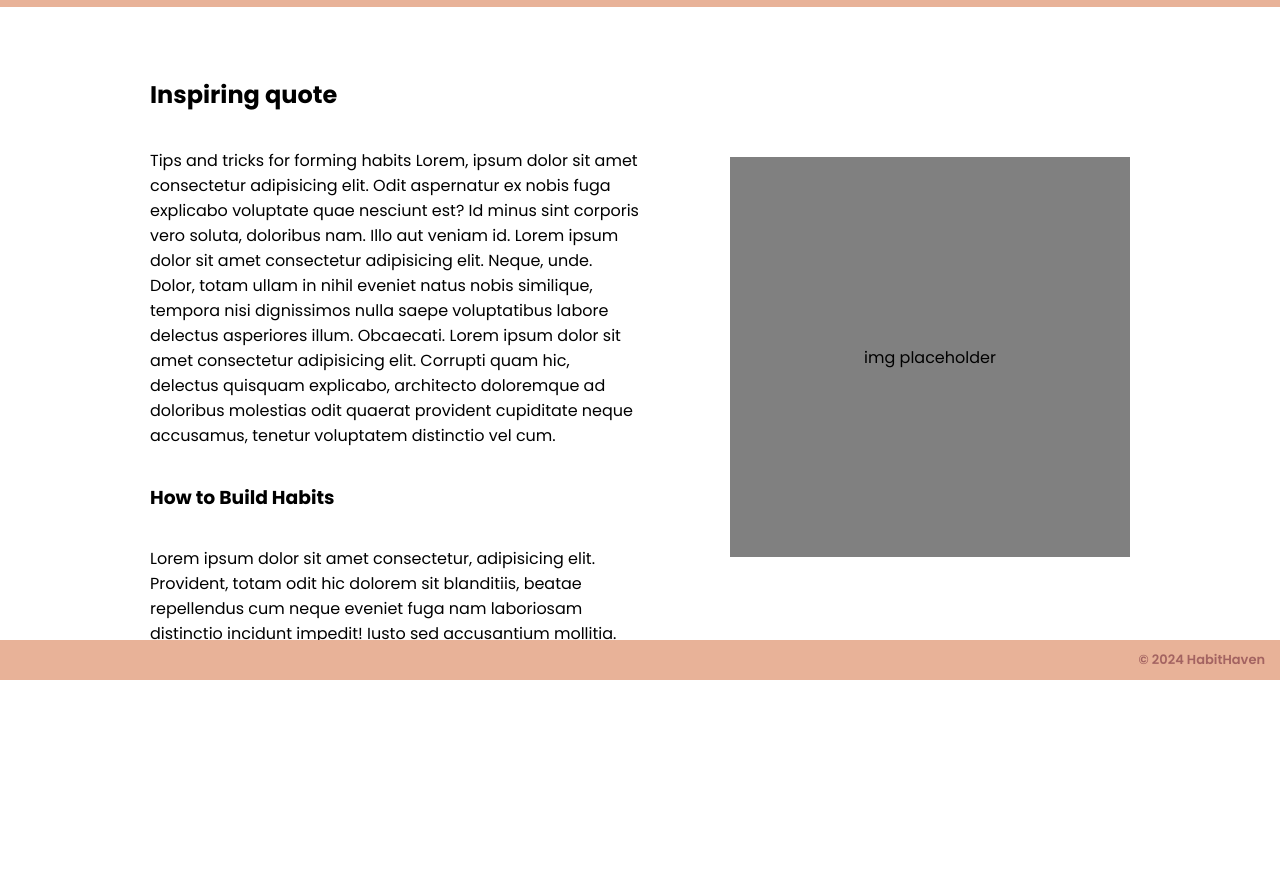
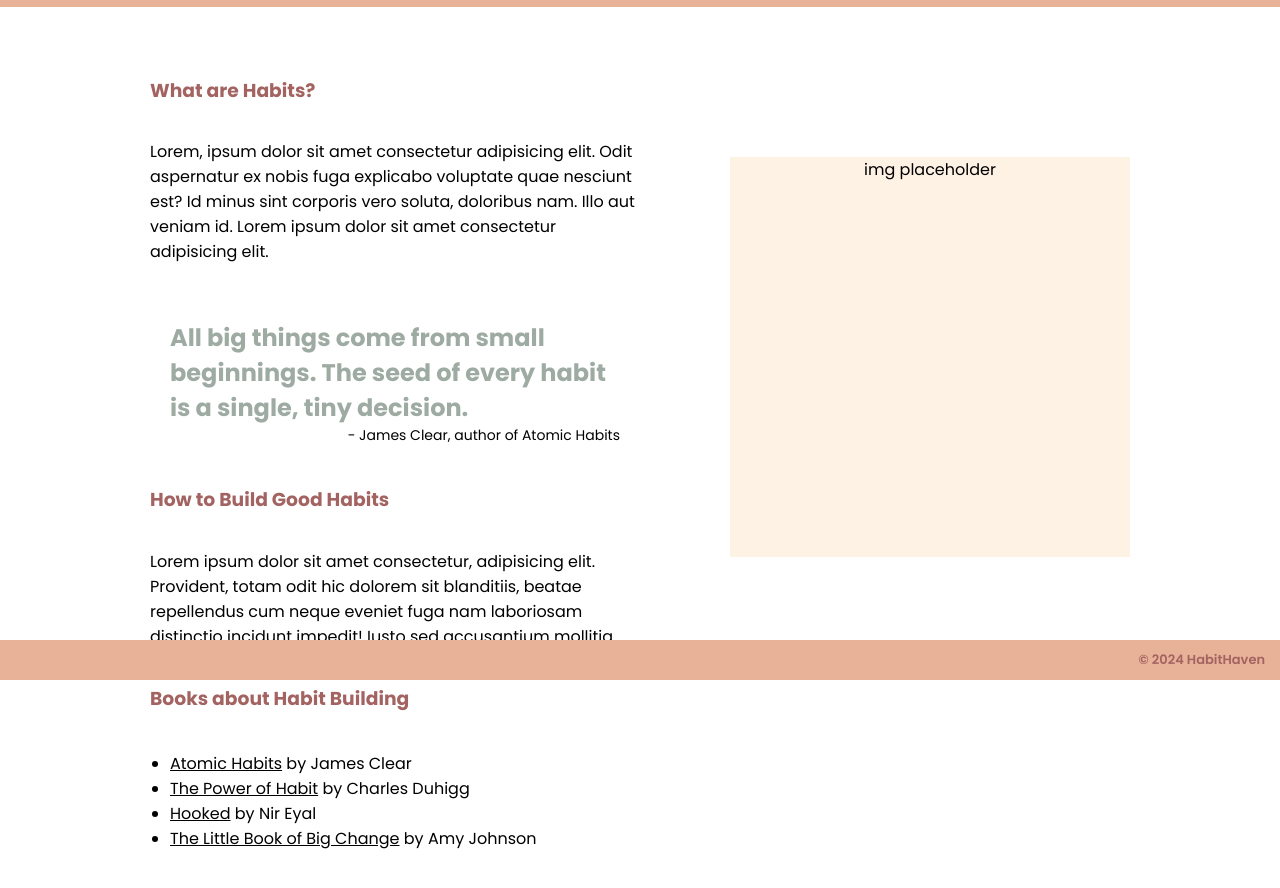
Before and after one commit to thefirstnoellle/habitHaven, a plain HTML site: page inspiration.html in a window 1280 px wide. Shown: the part 120-1008 px from the top of the page. Drawn offline with Linux system fonts and the light colour scheme.

Commit message:
styling habit inspiration page

```diff
--- a/inspiration.html
+++ b/inspiration.html
@@ -30,12 +30,27 @@
 
     <div class="main">
         <div class="inspiration-main">
-            <h2>Inspiring quote</h2>
-            <p>Tips and tricks for forming habits
-                Lorem, ipsum dolor sit amet consectetur adipisicing elit. Odit aspernatur ex nobis fuga explicabo voluptate quae nesciunt est? Id minus sint corporis vero soluta, doloribus nam. Illo aut veniam id. Lorem ipsum dolor sit amet consectetur adipisicing elit. Neque, unde. Dolor, totam ullam in nihil eveniet natus nobis similique, tempora nisi dignissimos nulla saepe voluptatibus labore delectus asperiores illum. Obcaecati. Lorem ipsum dolor sit amet consectetur adipisicing elit. Corrupti quam hic, delectus quisquam explicabo, architecto doloremque ad doloribus molestias odit quaerat provident cupiditate neque accusamus, tenetur voluptatem distinctio vel cum.
+            <h3>What are Habits?</h3>
+            <p> Lorem, ipsum dolor sit amet consectetur adipisicing elit. Odit aspernatur ex nobis fuga explicabo voluptate quae nesciunt est? Id minus sint corporis vero soluta, doloribus nam. Illo aut veniam id. Lorem ipsum dolor sit amet consectetur adipisicing elit.
             </p>
-            <h3>How to Build Habits </h3>
+
+            <div id="quote-container">
+                <h2>All big things come from small beginnings. The seed of every habit is a single, tiny decision.</h2>
+                <p>- James Clear, author of Atomic Habits</p>
+            </div>
+
+            <h3>How to Build Good Habits </h3>
             <p>Lorem ipsum dolor sit amet consectetur, adipisicing elit. Provident, totam odit hic dolorem sit blanditiis, beatae repellendus cum neque eveniet fuga nam laboriosam distinctio incidunt impedit! Iusto sed accusantium mollitia.</p>
+
+            <div>
+                <h3>Books about Habit Building</h3>
+                <ul>
+                    <li><a href="https://www.amazon.ca/Atomic-Habits-James-Clear/dp/1847941834/ref=asc_df_1847941834/?tag=googleshopc0c-20&linkCode=df0&hvadid=292896530858&hvpos=&hvnetw=g&hvrand=10804632248540936789&hvpone=&hvptwo=&hvqmt=&hvdev=c&hvdvcmdl=&hvlocint=&hvlocphy=9000016&hvtargid=pla-551566274852&psc=1&mcid=a77ee14cd4ba32b4957411a5bdece1a1"  target="_blank">Atomic Habits</a> by James Clear</li>
+                    <li><a href="https://www.amazon.ca/Power-Habit-What-Life-Business/dp/0385669763/ref=asc_df_0385669763/?tag=googleshopc0c-20&linkCode=df0&hvadid=309344616184&hvpos=&hvnetw=g&hvrand=10804632248540936789&hvpone=&hvptwo=&hvqmt=&hvdev=c&hvdvcmdl=&hvlocint=&hvlocphy=9000016&hvtargid=pla-489339519007&psc=1&mcid=25e93701626834a997d2ee99539fc55a" target="_blank">The Power of Habit</a> by Charles Duhigg</li>
+                    <li><a href="https://www.amazon.ca/Hooked-How-Build-Habit-Forming-Products/dp/0670069329/ref=asc_df_0670069329/?tag=googleshopc0c-20&linkCode=df0&hvadid=293020323119&hvpos=&hvnetw=g&hvrand=10804632248540936789&hvpone=&hvptwo=&hvqmt=&hvdev=c&hvdvcmdl=&hvlocint=&hvlocphy=9000016&hvtargid=pla-387566987687&psc=1&mcid=4f9fb59eb8dd3483ade82646e9beb869" target="_blank">Hooked</a> by Nir Eyal</li>
+                    <li><a href="https://www.amazon.ca/Little-Book-Big-Change-No-Willpower/dp/1626252300/ref=asc_df_1626252300/?tag=googleshopc0c-20&linkCode=df0&hvadid=309344616184&hvpos=&hvnetw=g&hvrand=10804632248540936789&hvpone=&hvptwo=&hvqmt=&hvdev=c&hvdvcmdl=&hvlocint=&hvlocphy=9000016&hvtargid=pla-435457395523&psc=1&mcid=b19f4f61ec5d3e618949b393399de4c9" target="_blank">The Little Book of Big Change</a> by Amy Johnson</li>
+                </ul>
+            </div>
         </div>
         <div class="inspiration-image">img placeholder</div>
 
--- a/style.css
+++ b/style.css
@@ -359,14 +359,41 @@ textarea {
     width: 50%;
 }
 
+.inspiration-main h3, .inspiration-main h2 {
+    color: #A36361;
+}
+
+#quote-container {
+    display: flex;
+    flex-direction: column;
+    align-items: flex-end;
+    margin: 20px;
+}
+
+#quote-container h2 {
+    margin-bottom: 0;
+    color: #9EABA2;
+}
+
+#quote-container p {
+    margin: 0;
+    font-size: 14px;
+}
+
 .inspiration-image {
-    display: flex;
-    justify-content: center;
-    align-items: center;
-    background-color: grey;
+    text-align: center;
+    background-color: #feead4a0;
     width: 400px;
     height: 400px;
     margin-top: 100px;
+}
+
+ul {
+    padding: 20px;
+}
+
+ul a {
+    color: black;
 }
 
 
```
